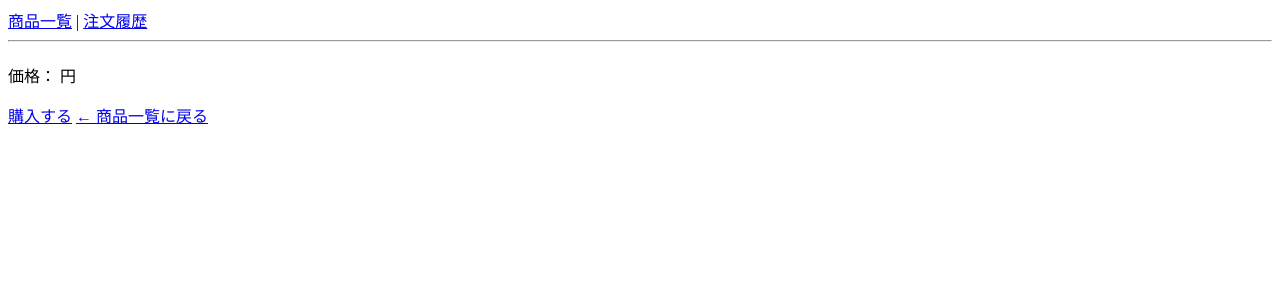
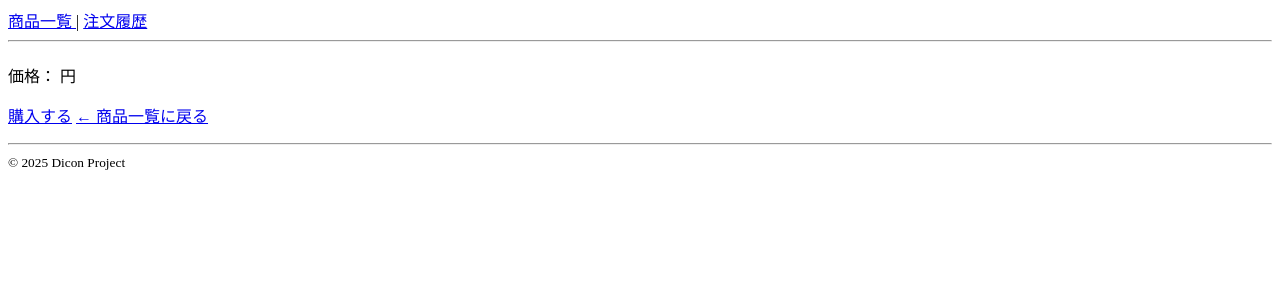
Before and after one commit to vvr213/dicon_project, a Django app: template templates/dicon_app/product_detail.html in a window 1280 px wide. Shown: the top 300 px of the page. Run offline with Django 4.2, Linux system fonts and the light colour scheme; the template is opened without the code that fills it, so the values that code supplies are empty.

Commit message:
ナビに現在地表示を追加（base.html）

```diff
--- a/templates/base.html
+++ b/templates/base.html
@@ -2,18 +2,32 @@
 <html lang="ja">
 <head>
   <meta charset="UTF-8">
-  <title>Dicon Project</title>
+  <title>{% block title %}Dicon Project{% endblock %}</title>
 </head>
 <body>
 
-  <nav>
-    <a href="{% url 'dicon_app:product_list' %}">商品一覧</a> |
-    <a href="{% url 'orders:order_list' %}">注文履歴</a>
+  <nav class="nav">
+    <a href="{% url 'dicon_app:product_list' %}"
+       class="nav__link {% if request.resolver_match.url_name == 'product_list' and request.resolver_match.namespace == 'dicon_app' %}is-active{% endif %}">
+      商品一覧
+    </a>
+    |
+    <a href="{% url 'orders:order_list' %}"
+       class="nav__link {% if request.resolver_match.url_name == 'order_list' and request.resolver_match.namespace == 'orders' %}is-active{% endif %}">
+      注文履歴
+    </a>
   </nav>
+
   <hr>
 
-  {% block content %}
-  {% endblock %}
+  {% block content %}{% endblock %}
+
+  <hr>
+
+  <footer class="footer">
+    <small>© 2025 Dicon Project</small>
+  </footer>
 
 </body>
 </html>
+<!-- if文の意味 「今のページが商品一覧なら」 「太字にする」 -->
```
